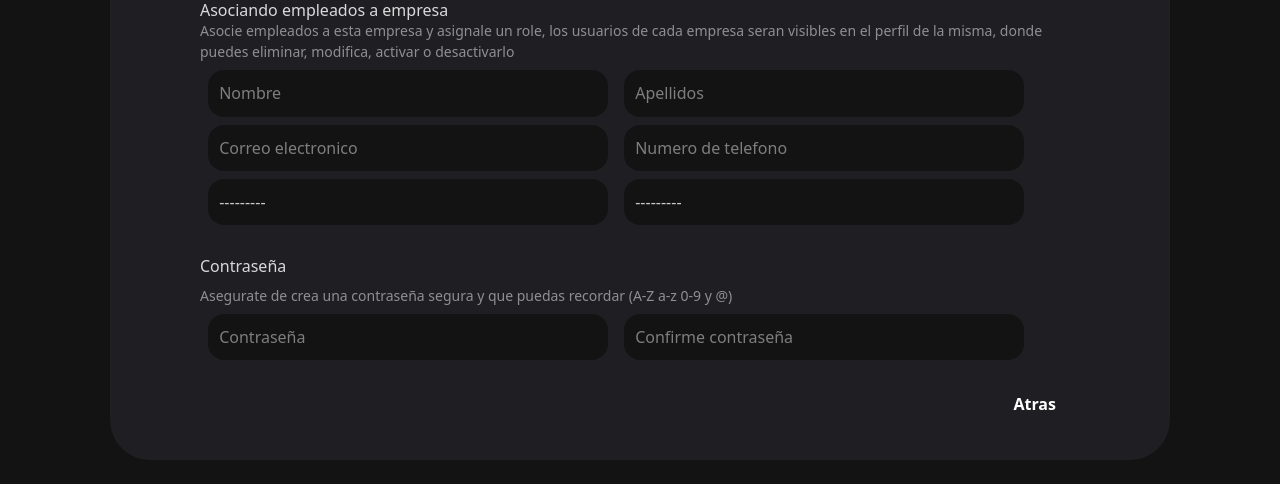
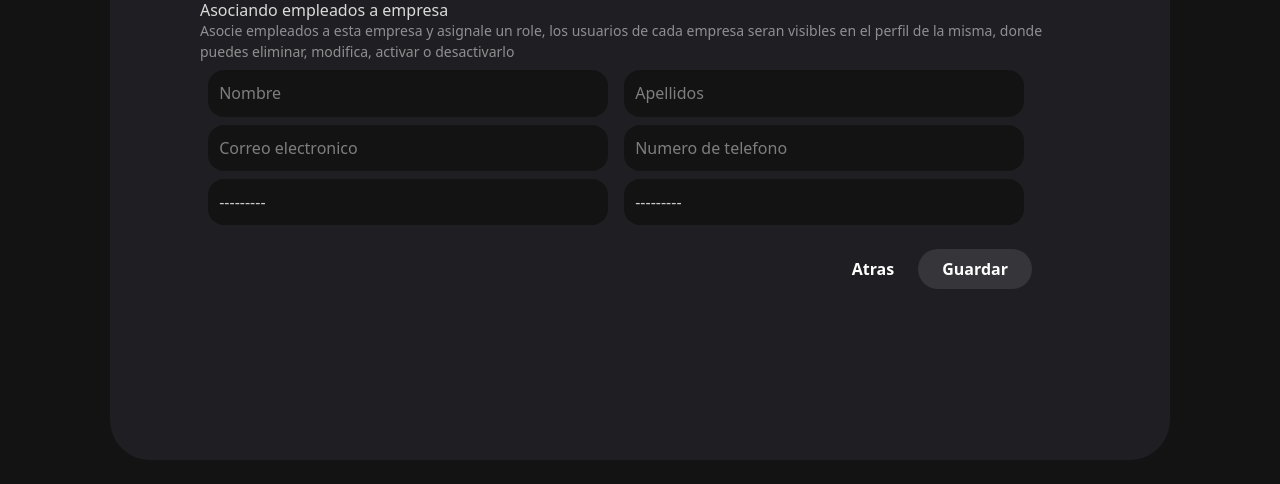
Before and after one commit to the-wandy-olivares/EasyFood, a Django app: template EasyFood/Company/templates/company/employee/update-employee.html in a window 1280 px wide. Shown: the part 407-891 px from the top of the page. Run offline with Django 5.2, Linux system fonts and the light colour scheme; the template is opened without the code that fills it: values that come from a table or form of the project are taken from there, others are empty.

Commit message:
Eliminar sección de contraseña en la plantilla de actualización de empleado

```diff
--- a/EasyFood/Company/templates/company/employee/update-employee.html
+++ b/EasyFood/Company/templates/company/employee/update-employee.html
@@ -92,16 +92,6 @@
                               {{form.last_name}}
                               {{form.phone}}
                               {{form.role}}
-                        </div>
-                        <h6 class="w-100 mt-4">
-                               Contraseña
-                        </h6>
-                        <p class="text-white-50 p-0 m-0">
-                           Asegurate de crea una contraseña segura y que puedas recordar (A-Z  a-z 0-9 y @)
-                        </p>
-                        <div class="w-100 d-flex">
-                              {{form.password}}
-                              <input type="text" id="confirm-password" placeholder="Confirme contraseña">
                         </div>
 
                         <div class="w-100 d-flex justify-content-end  mt-3">
```
